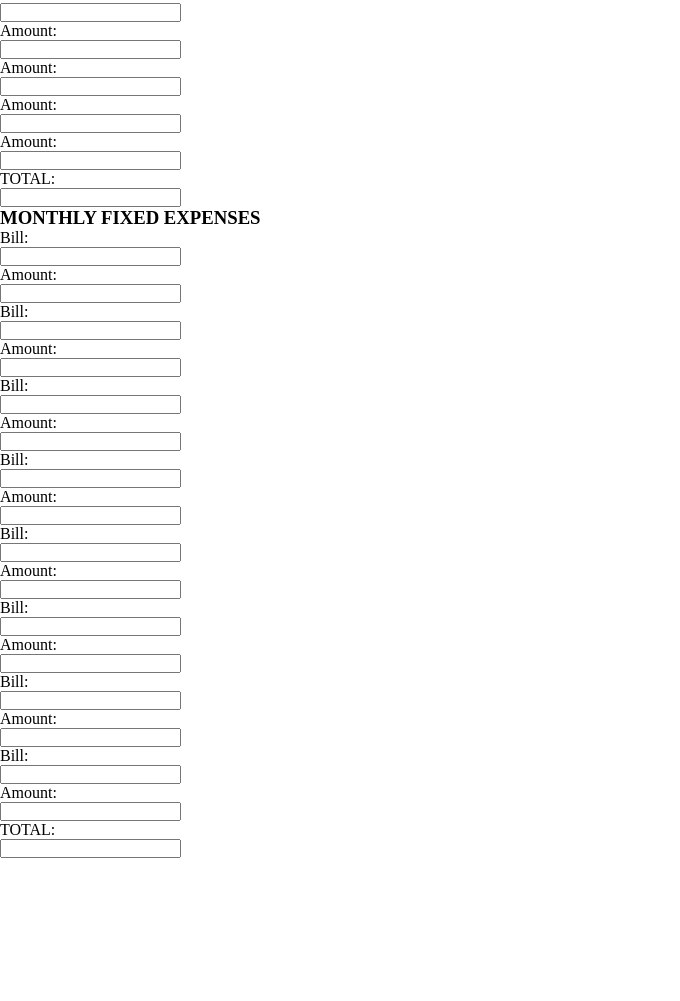
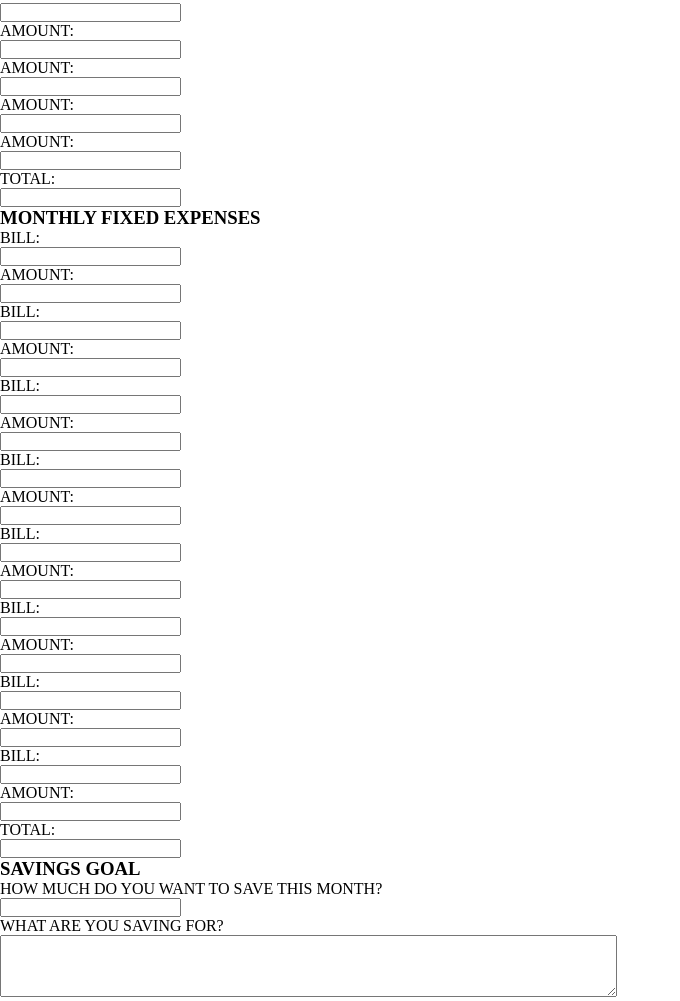
Before and after one commit to dmroman395/Kakeibo, a plain HTML site: page index.html in a window 1280 px wide. Shown: the part 543-1544 px from the top of the page, without its empty margins (0-680 px from the left). Before the commit the page ends 1401 px from the top, so only its background shows below. Drawn offline with Linux system fonts and the light colour scheme.

Commit message:
added savings goal section

```diff
--- a/index.html
+++ b/index.html
@@ -837,19 +837,19 @@
                                     <input name="source4" type="text" id="source4">
                                 </div>
                                 <div class="field">
-                                    <label for="amount1">Amount:</label><br>
+                                    <label for="amount1">AMOUNT:</label><br>
                                     <input name="amount1" type="number" id="amount1">
                                 </div>
                                 <div class="field">
-                                    <label for="amount2">Amount:</label><br>
+                                    <label for="amount2">AMOUNT:</label><br>
                                     <input name="amount2" type="number" id="amount2">
                                 </div>
                                 <div class="field">
-                                    <label for="amount3">Amount:</label><br>
+                                    <label for="amount3">AMOUNT:</label><br>
                                     <input name="amount3" type="number" id="amount3">
                                 </div>
                                 <div class="field">
-                                    <label for="amount4">Amount:</label><br>
+                                    <label for="amount4">AMOUNT:</label><br>
                                     <input name="amount4" type="number" id="amount4">
                                 </div>
                             </div>
@@ -867,69 +867,69 @@
                             <div class='bill-amount'>
                                 <div class="grid-container">
                                     <div class="field">
-                                        <label for="bill1">Bill:</label><br>
+                                        <label for="bill1">BILL:</label><br>
                                         <input name="bill1" type="text" id="bill1">
                                     </div>
                                     <div class="field">
-                                        <label for="amount5">Amount:</label><br>
+                                        <label for="amount5">AMOUNT:</label><br>
                                         <input name="amount5" type="text" id="amount5">
                                     </div>
                                     <div class="field">
-                                        <label for="bill2">Bill:</label><br>
+                                        <label for="bill2">BILL:</label><br>
                                         <input name="bill2" type="text" id="bill2">
                                     </div>
                                     <div class="field">
-                                        <label for="amount6">Amount:</label><br>
+                                        <label for="amount6">AMOUNT:</label><br>
                                         <input name="amount6" type="text" id="amount6">
                                     </div>
                                     <div class="field">
-                                        <label for="bill3">Bill:</label><br>
+                                        <label for="bill3">BILL:</label><br>
                                         <input name="bill3" type="text" id="bill3">
                                     </div>
                                     <div class="field">
-                                        <label for="amount7">Amount:</label><br>
+                                        <label for="amount7">AMOUNT:</label><br>
                                         <input name="amount7" type="text" id="amount7">
                                     </div>
                                     <div class="field">
-                                        <label for="bill4">Bill:</label><br>
+                                        <label for="bill4">BILL:</label><br>
                                         <input name="bill4" type="text" id="bill4">
                                     </div>
                                     <div class="field">
-                                        <label for="amount8">Amount:</label><br>
+                                        <label for="amount8">AMOUNT:</label><br>
                                         <input name="amount8" type="text" id="amount8">
                                     </div>
                                 </div>
                                 <div class="grid-container">
                                     <div class="field">
-                                        <label for="bill5">Bill:</label><br>
+                                        <label for="bill5">BILL:</label><br>
                                         <input name="bill5" type="text" id="bill5">
                                     </div>
                                     <div class="field">
-                                        <label for="amount9">Amount:</label><br>
+                                        <label for="amount9">AMOUNT:</label><br>
                                         <input name="amount9" type="text" id="amount9">
                                     </div>
                                     <div class="field">
-                                        <label for="bill6">Bill:</label><br>
+                                        <label for="bill6">BILL:</label><br>
                                         <input name="bill6" type="text" id="bill6">
                                     </div>
                                     <div class="field">
-                                        <label for="amount10">Amount:</label><br>
+                                        <label for="amount10">AMOUNT:</label><br>
                                         <input name="amount10" type="text" id="amount10">
                                     </div>
                                     <div class="field">
-                                        <label for="bill7">Bill:</label><br>
+                                        <label for="bill7">BILL:</label><br>
                                         <input name="bill7" type="text" id="bill7">
                                     </div>
                                     <div class="field">
-                                        <label for="amount11">Amount:</label><br>
+                                        <label for="amount11">AMOUNT:</label><br>
                                         <input name="amount11" type="text" id="amount11">
                                     </div>
                                     <div class="field">
-                                        <label for="bill8">Bill:</label><br>
+                                        <label for="bill8">BILL:</label><br>
                                         <input name="bill8" type="text" id="bill8">
                                     </div>
                                     <div class="field">
-                                        <label for="amount12">Amount:</label><br>
+                                        <label for="amount12">AMOUNT:</label><br>
                                         <input name="amount12" type="text" id="amount12">
                                     </div>
                                 </div>
@@ -940,6 +940,17 @@
                             </div>
                         </div>
                     </div>
+                    <div class="savings">
+                        <h3>SAVINGS GOAL</h3>
+                        <div class="field">
+                            <label for="saving-goal">HOW MUCH DO YOU WANT TO SAVE THIS MONTH?</label><br>
+                            <input type="number" id="saving-goal" name="saving-goal">
+                        </div>
+                        <div class="field">
+                            <label for="saving-reason">WHAT ARE YOU SAVING FOR?</label><br>
+                            <textarea name="saving-reason" id="saving-reason" cols="75" rows="4"></textarea>
+                        </div>
+                    </div>
                 </div>
             </form>
         </div>
```
